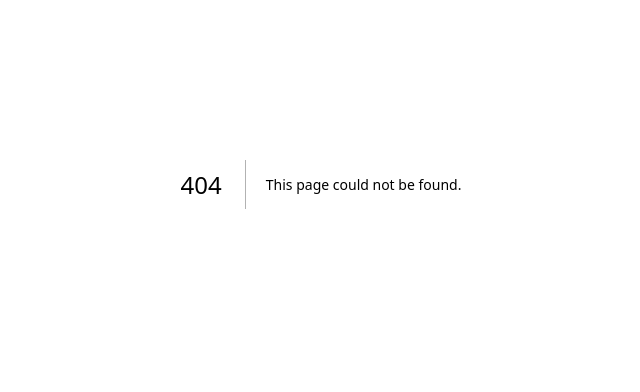
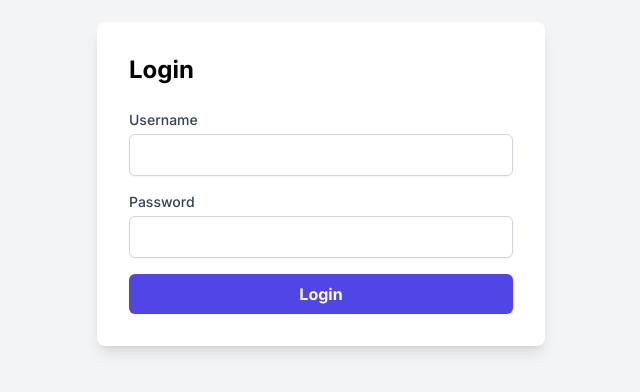
Before and after one commit to TeerapongP/marketplace-nextjs, a Next.js app: page /login in a window 1280 px wide. Before the commit this address had no page. Shown: the part 216-608 px from the top of the page, without its empty margins (319-959 px from the left). Built offline with nearby package versions, Linux system fonts and the light colour scheme.

Commit message:
Add client-side login page with form handling and redirection

```diff
--- /dev/null
+++ b/app/api/role/route.ts
@@ -0,0 +1,19 @@
+import { NextRequest, NextResponse } from "next/server";
+import { prisma } from "../../../lib/prisma"; // Adjust the path as necessary
+
+export async function GET(req: NextRequest) {
+  try {
+    const roles = await prisma.role.findMany({
+      select: {
+        roleId: true,
+        roleName: true,
+      },
+    });
+
+    // Return the list of roles
+    return NextResponse.json(roles, { status: 200 });
+  } catch (error) {
+    console.error(error);
+    return NextResponse.json({ message: "Internal Server Error" }, { status: 500 });
+  }
+}
--- /dev/null
+++ b/app/login/page.tsx
@@ -0,0 +1,78 @@
+'use client'; // Add this directive to mark this file as a Client Component
+
+import { useState } from 'react';
+import { useRouter } from 'next/navigation'; // Correct import for Client Components
+import Alert from '../../components/Alert';
+
+const LoginPage = () => {
+  const [username, setUsername] = useState('');
+  const [password, setPassword] = useState('');
+  const [alertMessage, setAlertMessage] = useState<string | null>(null);
+  const [alertType, setAlertType] = useState<'success' | 'error' | 'warning' | 'info' | null>(null);
+  const router = useRouter(); // Using useRouter from next/navigation
+
+  const handleSubmit = async (event: React.FormEvent) => {
+    event.preventDefault();
+
+    const res = await fetch('/api/auth/login', {
+      method: 'POST',
+      headers: {
+        'Content-Type': 'application/json',
+      },
+      body: JSON.stringify({ username, password }),
+    });
+
+    if (res.ok) {
+      const data = await res.json();
+      sessionStorage.setItem('token', data.token);
+      router.push('/'); // Redirect to a protected route
+    } else {
+      const errorMessage = 'Something went wrong. Please try again.';
+      setAlertMessage(errorMessage);
+      setAlertType('error');
+    }
+  };
+
+  return (
+    <div className="tw-flex tw-items-center tw-justify-center tw-h-screen tw-bg-gray-100">
+      <div className="tw-w-full tw-max-w-md tw-bg-white tw-shadow-lg tw-rounded-lg tw-p-8">
+        <h1 className="tw-text-2xl tw-font-bold tw-mb-6">Login</h1>
+        {alertMessage && alertType && (
+          <Alert type={alertType} message={alertMessage} />
+        )}
+        <form onSubmit={handleSubmit} className="tw-space-y-4">
+          <div>
+            <label htmlFor="username" className="tw-block tw-text-sm tw-font-medium tw-text-gray-700">Username</label>
+            <input
+              type="text"
+              id="username"
+              value={username}
+              onChange={(e) => setUsername(e.target.value)}
+              required
+              className="tw-mt-1 tw-block tw-w-full tw-p-2 tw-border tw-border-gray-300 tw-rounded-md tw-shadow-sm tw-focus:ring-2 tw-focus:ring-indigo-500 tw-focus:border-indigo-500"
+            />
+          </div>
+          <div>
+            <label htmlFor="password" className="tw-block tw-text-sm tw-font-medium tw-text-gray-700">Password</label>
+            <input
+              type="password"
+              id="password"
+              value={password}
+              onChange={(e) => setPassword(e.target.value)}
+              required
+              className="tw-mt-1 tw-block tw-w-full tw-p-2 tw-border tw-border-gray-300 tw-rounded-md tw-shadow-sm tw-focus:ring-2 tw-focus:ring-indigo-500 tw-focus:border-indigo-500"
+            />
+          </div>
+          <button
+            type="submit"
+            className="tw-w-full tw-px-4 tw-py-2 tw-bg-indigo-600 tw-text-white tw-font-bold tw-rounded-md tw-shadow-sm tw-hover:bg-indigo-700 tw-focus:ring-2 tw-focus:ring-offset-2 tw-focus:ring-indigo-500"
+          >
+            Login
+          </button>
+        </form>
+      </div>
+    </div>
+  );
+};
+
+export default LoginPage;
--- a/app/page.tsx
+++ b/app/page.tsx
@@ -1,4 +1,3 @@
-import Image from "next/image";
 
 export default function Home() {
   return (
--- /dev/null
+++ b/components/Alert.tsx
@@ -0,0 +1,68 @@
+// components/Alert.tsx
+import React from 'react';
+
+type AlertProps = {
+    message: string;
+    type: 'success' | 'error' | 'warning' | 'info';
+};
+
+const Alert: React.FC<AlertProps> = ({ message, type }) => {
+    let bgColor, textColor, borderColor;
+
+    switch (type) {
+        case 'success':
+            bgColor = 'tw-bg-green-100';
+            textColor = 'tw-text-green-800';
+            borderColor = 'tw-border-green-400';
+            break;
+        case 'error':
+            bgColor = 'tw-bg-red-100';
+            textColor = 'tw-text-red-800';
+            borderColor = 'tw-border-red-400';
+            break;
+        case 'warning':
+            bgColor = 'tw-bg-yellow-100';
+            textColor = 'tw-text-yellow-800';
+            borderColor = 'tw-border-yellow-400';
+            break;
+        case 'info':
+            bgColor = 'tw-bg-blue-100';
+            textColor = 'tw-text-blue-800';
+            borderColor = 'tw-border-blue-400';
+            break;
+        default:
+            bgColor = 'tw-bg-gray-100';
+            textColor = 'tw-text-gray-800';
+            borderColor = 'tw-border-gray-400';
+    }
+
+    return (
+        <div className={`tw-flex tw-items-center tw-px-4 tw-py-3 tw-border-l-4 ${bgColor} ${textColor} ${borderColor} tw-rounded`}>
+            <svg
+                className="tw-h-5 tw-w-5 tw-mr-3"
+                xmlns="http://www.w3.org/2000/svg"
+                fill="none"
+                viewBox="0 0 24 24"
+                stroke="currentColor"
+            >
+                <path
+                    strokeLinecap="round"
+                    strokeLinejoin="round"
+                    strokeWidth="2"
+                    d={
+                        type === 'success'
+                            ? 'M5 13l4 4L19 7'
+                            : type === 'error'
+                                ? 'M6 18L18 6M6 6l12 12'
+                                : type === 'warning'
+                                    ? 'M12 8v4m0 4h.01'
+                                    : 'M12 16h.01M12 8v4'
+                    }
+                />
+            </svg>
+            <span className="tw-font-medium">{message}</span>
+        </div>
+    );
+};
+
+export default Alert;
```
Also changed, not shown: package.json (+6 -2 lines), 1 other file (tests, documents, lock files or other folders).
